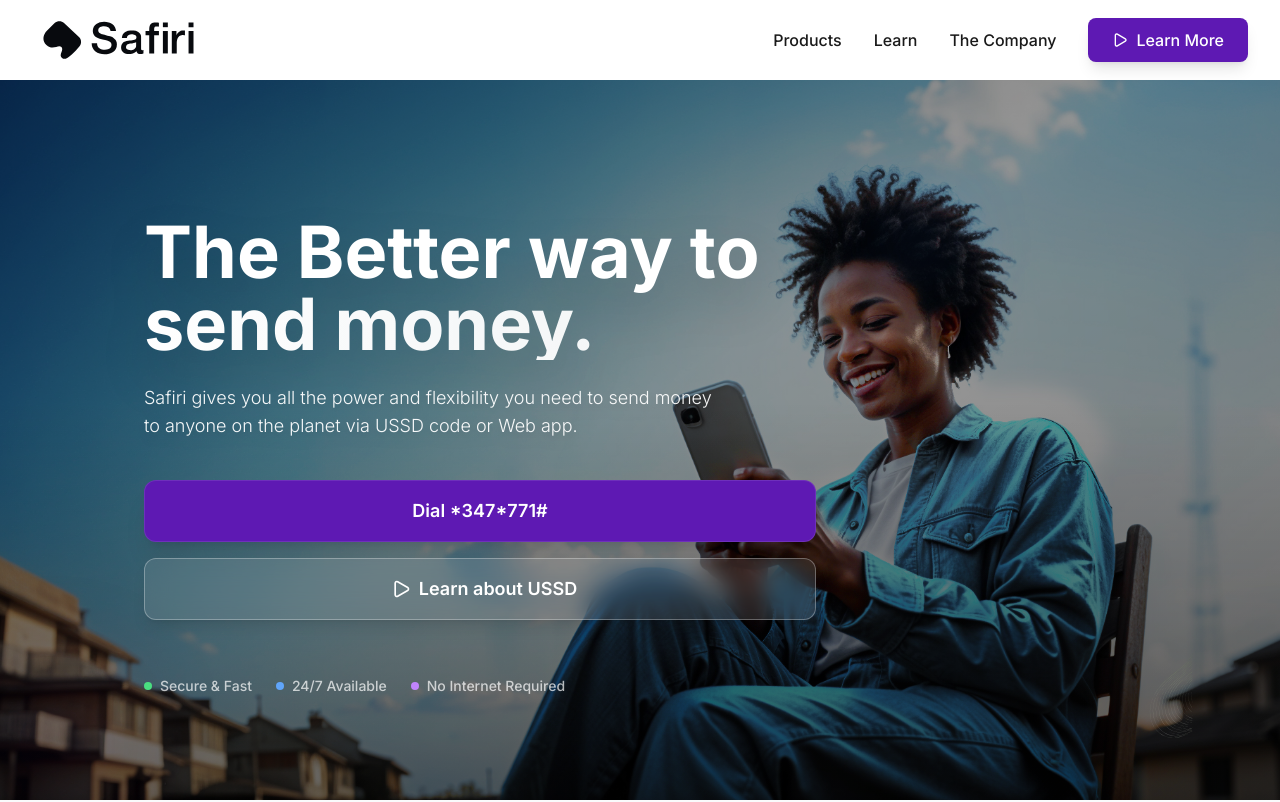
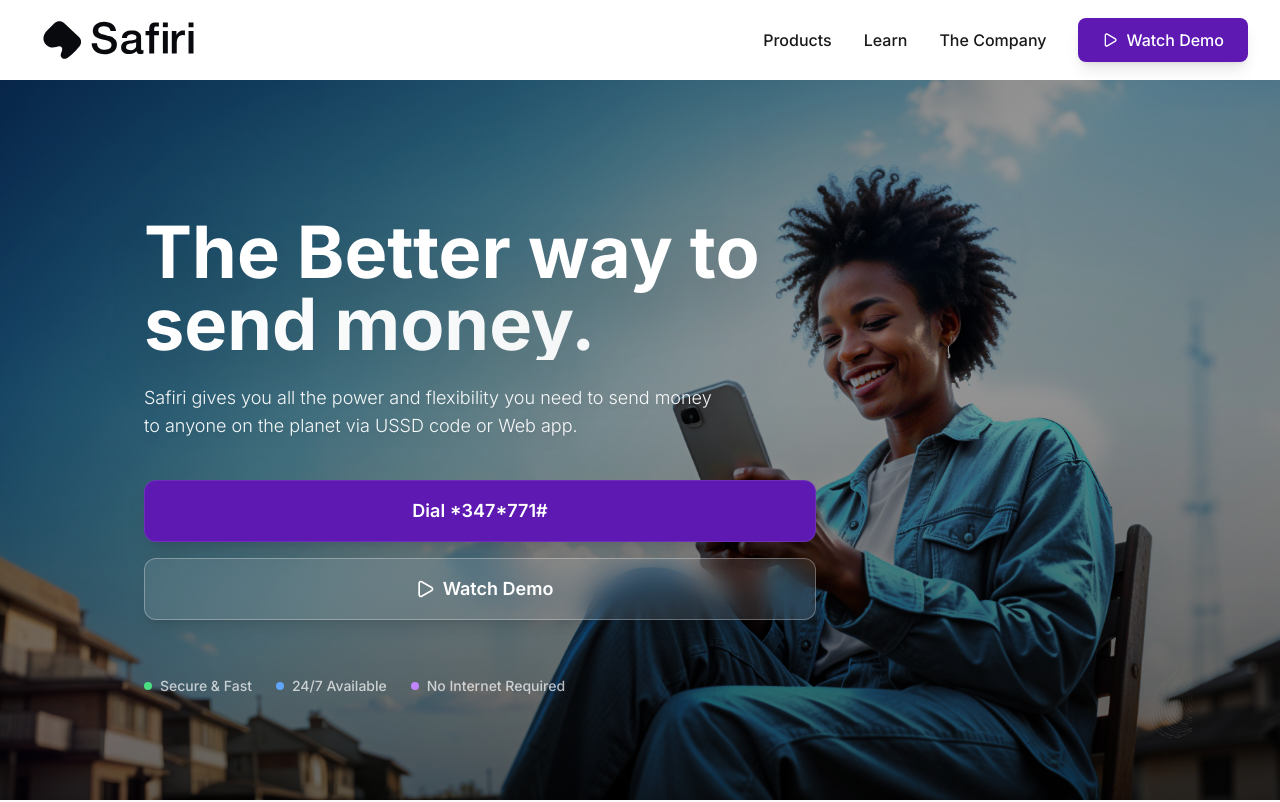
Before and after one commit to Safiri-Send/website, a Next.js app: page / in a window 1280 px wide. Shown: the top 802 px of the page. Built offline with nearby package versions, Linux system fonts and the light colour scheme.

Commit message:
fix button text

```diff
--- a/app/components/(website)/DeviceCompatibility.tsx
+++ b/app/components/(website)/DeviceCompatibility.tsx
@@ -93,9 +93,9 @@ export default function DeviceCompatibility() {
             </div>
 
             {/* Right Content - Nokia Phone and floating elements */}
-            <div className="flex items-center justify-end min-w-[260px] relative h-[300px] overflow-visible">
+            <div className="flex items-center justify-end min-w-[260px] relative h-[350px] overflow-visible">
               {/* Nokia Phone - Main centerpiece with white background, extending beyond card */}
-              <div className="absolute right-0 md:bottom-[-40px] z-10 bg-white px-4 rounded-xl shadow-lg">
+              <div className="absolute right-0 md:bottom-[10px] z-10 bg-white px-4 rounded-xl shadow-lg">
                 <Image
                   src={nokia}
                   alt="Nokia Phone"
--- a/app/components/(website)/Hero.tsx
+++ b/app/components/(website)/Hero.tsx
@@ -127,7 +127,7 @@ const Hero = () => {
                       <span className="hidden md:block">
                         <Play className="w-5 h-5 group-hover:scale-110 transition-transform duration-300" />
                       </span>
-                      <span>Learn about USSD</span>
+                      <span>Watch Demo</span>
                     </span>
                   </button>
                 </div>
--- a/app/components/(website)/Navbar.tsx
+++ b/app/components/(website)/Navbar.tsx
@@ -101,7 +101,7 @@ const Navbar = () => {
                 className="bg-[#5E19B3] hover:bg-[#4A1590] text-white font-medium px-6 py-2.5 rounded-lg transition-all duration-300 shadow-lg hover:shadow-xl transform hover:scale-105 flex items-center space-x-2"
               >
                 <Play className="w-4 h-4" />
-                <span>Learn More</span>
+                <span>Watch Demo</span>
               </button>
             </div>
 
@@ -152,7 +152,7 @@ const Navbar = () => {
                     className="w-full bg-[#5E19B3] hover:bg-[#4A1590] text-white font-medium px-6 py-3 rounded-lg transition-all duration-200 shadow-lg flex items-center justify-center space-x-2"
                   >
                     <Play className="w-4 h-4" />
-                    <span>Learn More</span>
+                    <span>Watch Demo</span>
                   </button>
                 </div>
               </div>
--- a/app/components/(website)/PeopleSwitching.tsx
+++ b/app/components/(website)/PeopleSwitching.tsx
@@ -1,5 +1,5 @@
 "use client"
-import React, { useState } from 'react';
+import React, { useState, useEffect } from 'react';
 import Image from 'next/image';
 import { ChevronLeft, ChevronRight } from 'lucide-react';
 import Transparent from "@/public/website/transparent.png"
@@ -11,6 +11,7 @@ import Frame23 from "@/public/Frame24.png"
 
 const SwitchingCarousel = () => {
   const [currentIndex, setCurrentIndex] = useState(0);
+  const [isMobile, setIsMobile] = useState(false);
 
   const cards = [
     {
@@ -50,6 +51,22 @@ const SwitchingCarousel = () => {
     }
   ];
 
+  // Handle responsive behavior with useEffect
+  useEffect(() => {
+    const checkIsMobile = () => {
+      setIsMobile(window.innerWidth < 768);
+    };
+
+    // Set initial value
+    checkIsMobile();
+
+    // Add event listener for resize
+    window.addEventListener('resize', checkIsMobile);
+
+    // Cleanup
+    return () => window.removeEventListener('resize', checkIsMobile);
+  }, []);
+
   const nextSlide = () => {
     setCurrentIndex((prevIndex) => (prevIndex + 1) % cards.length);
   };
@@ -59,9 +76,7 @@ const SwitchingCarousel = () => {
   };
 
   const getVisibleCards = () => {
-    // On mobile (md breakpoint and below), show only one card
-    // On larger screens, show three cards
-    const isMobile = typeof window !== 'undefined' && window.innerWidth < 768;
+    // Use state instead of direct window check
     if (isMobile) {
       return [{ ...cards[currentIndex], originalIndex: currentIndex }];
     }
```
